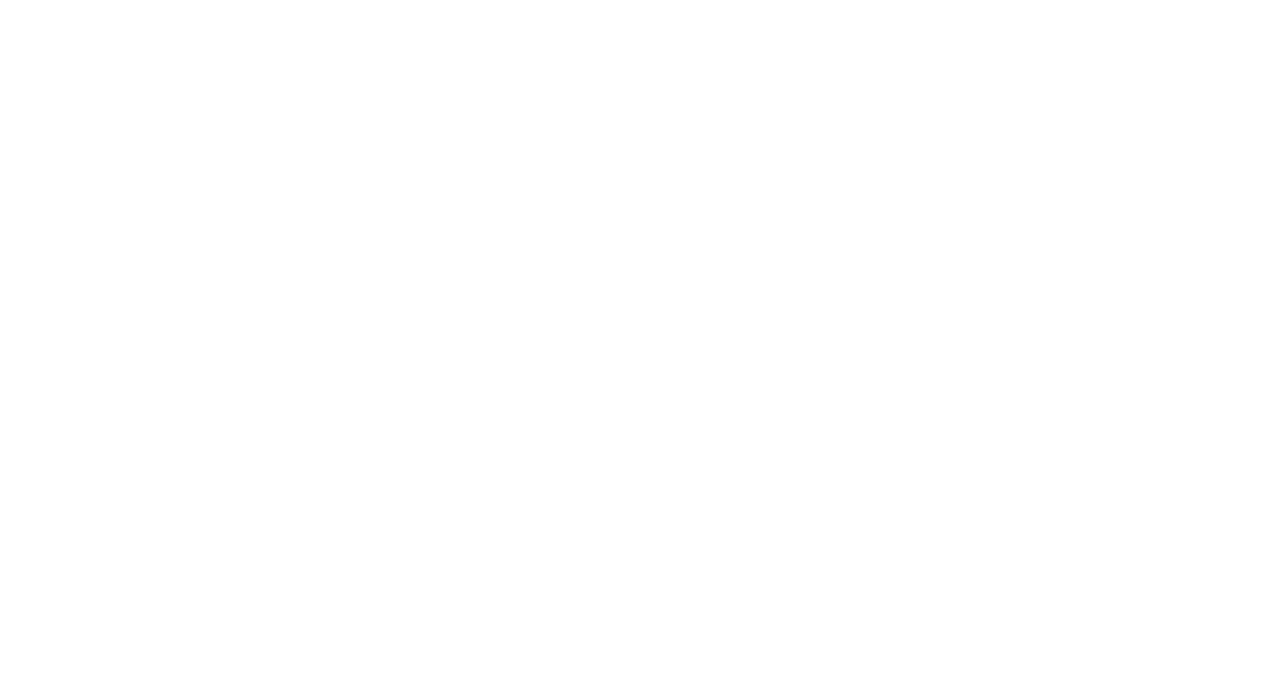
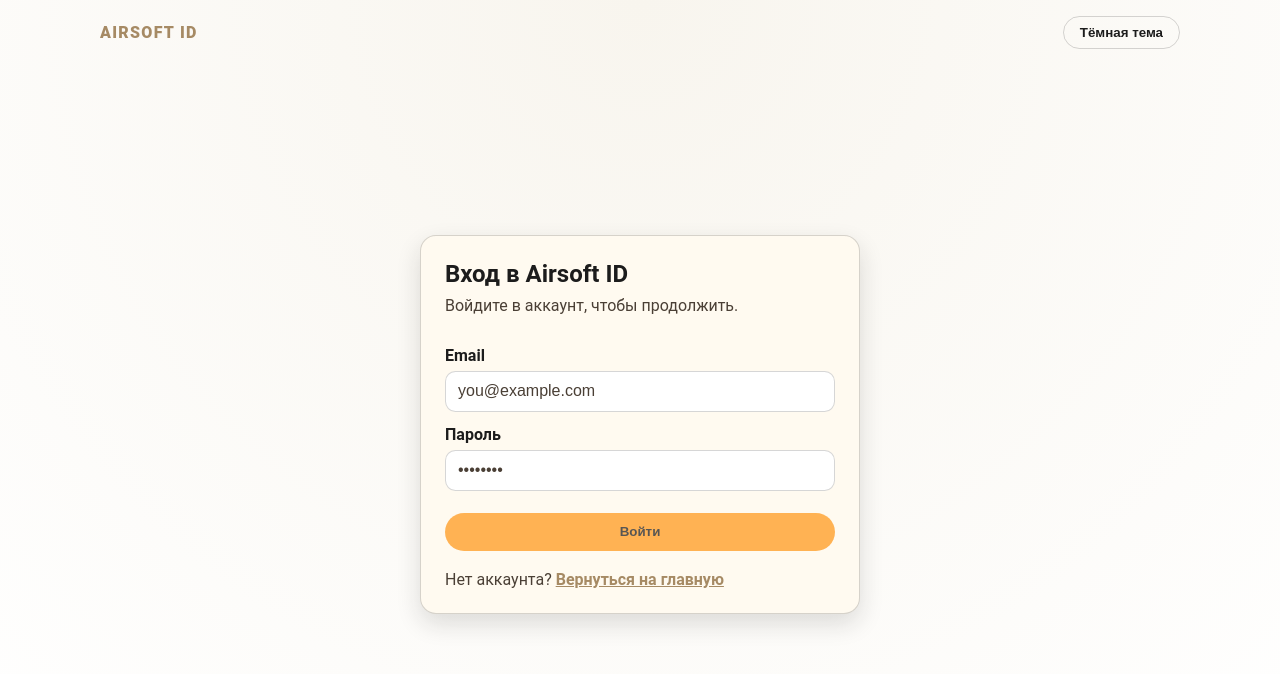
Before and after one commit to Red-Cat-Fat/Airsoft-Id, an Angular app in the folder frontend/: page /auth/login in a window 1280 px wide. Before the commit this address led to /. Shown: the top 674 px of the page. Built offline with nearby package versions, Linux system fonts and the light colour scheme.

Commit message:
feat(frontend): align login page with palette and theme toggle

```diff
--- a/frontend/src/app/app.routes.ts
+++ b/frontend/src/app/app.routes.ts
@@ -1,9 +1,32 @@
 import { Routes } from '@angular/router';
 import { HomePageComponent } from './features/home/home-page.component';
+import { authGuard, guestGuard } from './core/guards/auth.guard';
+import { LoginPageComponent } from './features/auth/pages/login/login-page.component';
+import { DashboardPageComponent } from './features/dashboard/dashboard-page.component';
+import { ProfileMePageComponent } from './features/profile/pages/me/profile-me-page.component';
 
 export const routes: Routes = [
   {
     path: '',
     component: HomePageComponent
+  },
+  {
+    path: 'auth/login',
+    component: LoginPageComponent,
+    canActivate: [guestGuard]
+  },
+  {
+    path: 'dashboard',
+    component: DashboardPageComponent,
+    canActivate: [authGuard]
+  },
+  {
+    path: 'profile/me',
+    component: ProfileMePageComponent,
+    canActivate: [authGuard]
+  },
+  {
+    path: '**',
+    redirectTo: ''
   }
 ];
--- a/frontend/src/app/core/services/auth.service.ts
+++ b/frontend/src/app/core/services/auth.service.ts
@@ -11,6 +11,7 @@
 export class AuthService {
   private readonly AUTH_TOKEN_KEY = 'auth_token';
   private readonly REFRESH_TOKEN_KEY = 'refresh_token';
+  private readonly EXPIRES_AT_KEY = 'expires_at';
   private readonly USER_KEY = 'user_info';
 
   private currentUserSubject = new BehaviorSubject<UserInfo | null>(this.getUserFromStorage());
@@ -84,6 +85,7 @@
   private handleAuthResponse(response: AuthResponse): void {
     localStorage.setItem(this.AUTH_TOKEN_KEY, response.accessToken);
     localStorage.setItem(this.REFRESH_TOKEN_KEY, response.refreshToken);
+    localStorage.setItem(this.EXPIRES_AT_KEY, new Date(response.expiresAt).toISOString());
     localStorage.setItem(this.USER_KEY, JSON.stringify(response.user));
 
     this.currentUserSubject.next(response.user);
@@ -93,6 +95,7 @@
   private clearAuthData(): void {
     localStorage.removeItem(this.AUTH_TOKEN_KEY);
     localStorage.removeItem(this.REFRESH_TOKEN_KEY);
+    localStorage.removeItem(this.EXPIRES_AT_KEY);
     localStorage.removeItem(this.USER_KEY);
 
     this.currentUserSubject.next(null);
@@ -101,15 +104,18 @@
 
   private hasValidToken(): boolean {
     const token = this.getToken();
-    if (!token) return false;
+    const expiresAtRaw = localStorage.getItem(this.EXPIRES_AT_KEY);
 
-    try {
-      const payload = JSON.parse(atob(token.split('.')[1]));
-      const expirationDate = new Date(payload.exp * 1000);
-      return expirationDate > new Date();
-    } catch {
+    if (!token || !expiresAtRaw) {
       return false;
     }
+
+    const expiresAt = new Date(expiresAtRaw);
+    if (Number.isNaN(expiresAt.getTime())) {
+      return false;
+    }
+
+    return expiresAt > new Date();
   }
 
   private getUserFromStorage(): UserInfo | null {
--- /dev/null
+++ b/frontend/src/app/features/auth/pages/login/login-page.component.html
@@ -0,0 +1,56 @@
+<main class="login-page" [class.theme-light]="theme() === 'light'" [class.theme-dark]="theme() === 'dark'">
+  <header class="login-page__header">
+    <a routerLink="/" class="brand">Airsoft ID</a>
+    <button type="button" class="theme-toggle" (click)="toggleTheme()">
+      {{ theme() === 'light' ? 'Тёмная тема' : 'Светлая тема' }}
+    </button>
+  </header>
+
+  <section class="login-card">
+    <h1>Вход в Airsoft ID</h1>
+    <p class="subtitle">Войдите в аккаунт, чтобы продолжить.</p>
+
+    <form [formGroup]="loginForm" (ngSubmit)="submit()" novalidate>
+      <label for="email">Email</label>
+      <input
+        id="email"
+        type="email"
+        formControlName="email"
+        placeholder="you@example.com"
+        autocomplete="email"
+      />
+      <p class="field-error" *ngIf="emailControl.touched && emailControl.hasError('required')">
+        Email обязателен.
+      </p>
+      <p class="field-error" *ngIf="emailControl.touched && emailControl.hasError('email')">
+        Укажите корректный email.
+      </p>
+
+      <label for="password">Пароль</label>
+      <input
+        id="password"
+        type="password"
+        formControlName="password"
+        placeholder="••••••••"
+        autocomplete="current-password"
+      />
+      <p class="field-error" *ngIf="passwordControl.touched && passwordControl.hasError('required')">
+        Пароль обязателен.
+      </p>
+      <p class="field-error" *ngIf="passwordControl.touched && passwordControl.hasError('minlength')">
+        Пароль должен содержать минимум 6 символов.
+      </p>
+
+      <p class="api-error" *ngIf="apiError()">{{ apiError() }}</p>
+
+      <button type="submit" [disabled]="isFormInvalid()">
+        {{ isSubmitting() ? 'Вход...' : 'Войти' }}
+      </button>
+    </form>
+
+    <p class="hint">
+      Нет аккаунта?
+      <a routerLink="/">Вернуться на главную</a>
+    </p>
+  </section>
+</main>
--- /dev/null
+++ b/frontend/src/app/features/auth/pages/login/login-page.component.scss
@@ -0,0 +1,168 @@
+.login-page {
+  --desert-tan: #c2b280;
+  --tactical-sand: #a68a64;
+  --graphite: #1c1c1c;
+  --amber: #ff8c00;
+  --white: #ffffff;
+  --black: #000000;
+
+  --bg: var(--white);
+  --bg-soft: #f8f5ee;
+  --surface: #fffaf0;
+  --text-main: var(--graphite);
+  --text-secondary: #4a3f35;
+  --border: rgba(28, 28, 28, 0.18);
+  --focus: var(--amber);
+  --error: #c83b3b;
+  --shadow: 0 10px 24px rgba(28, 28, 28, 0.14);
+
+  min-height: 100vh;
+  display: grid;
+  grid-template-rows: auto 1fr;
+  gap: 1rem;
+  padding: 1rem;
+  background: radial-gradient(circle at top, var(--bg-soft), var(--bg));
+  color: var(--text-main);
+}
+
+.login-page.theme-dark {
+  --bg: #121212;
+  --bg-soft: #1a1a1a;
+  --surface: #222222;
+  --text-main: #f5efe3;
+  --text-secondary: #d7c5a8;
+  --border: rgba(255, 255, 255, 0.18);
+  --focus: var(--amber);
+  --error: #ff8d8d;
+  --shadow: 0 10px 24px rgba(0, 0, 0, 0.45);
+}
+
+.login-page__header {
+  width: min(1080px, 100%);
+  margin: 0 auto;
+  display: flex;
+  align-items: center;
+  justify-content: space-between;
+}
+
+.brand {
+  text-decoration: none;
+  color: var(--tactical-sand);
+  font-weight: 800;
+  letter-spacing: 0.08em;
+  text-transform: uppercase;
+}
+
+.theme-toggle {
+  border: 1px solid var(--border);
+  background: transparent;
+  color: var(--text-main);
+  border-radius: 999px;
+  padding: 0.5rem 1rem;
+  font-weight: 600;
+  cursor: pointer;
+}
+
+.theme-toggle:hover {
+  border-color: var(--amber);
+  color: var(--amber);
+}
+
+.login-card {
+  width: min(440px, 100%);
+  margin: auto;
+  background: var(--surface);
+  border: 1px solid var(--border);
+  border-radius: 1rem;
+  box-shadow: var(--shadow);
+  padding: 1.5rem;
+}
+
+h1 {
+  margin: 0;
+}
+
+.subtitle {
+  margin: 0.5rem 0 1.5rem;
+  color: var(--text-secondary);
+}
+
+form {
+  display: grid;
+  gap: 0.4rem;
+}
+
+label {
+  margin-top: 0.4rem;
+  font-weight: 600;
+}
+
+input {
+  border-radius: 0.65rem;
+  border: 1px solid var(--border);
+  background: var(--bg);
+  color: var(--text-main);
+  padding: 0.65rem 0.75rem;
+  font-size: 1rem;
+}
+
+input::placeholder {
+  color: var(--text-secondary);
+}
+
+input:focus {
+  outline: 2px solid var(--focus);
+  border-color: var(--focus);
+}
+
+button[type='submit'] {
+  margin-top: 1rem;
+  border: none;
+  border-radius: 999px;
+  background: var(--amber);
+  color: var(--black);
+  padding: 0.7rem 1rem;
+  font-weight: 700;
+  cursor: pointer;
+}
+
+button[type='submit']:disabled {
+  opacity: 0.65;
+  cursor: not-allowed;
+}
+
+.field-error,
+.api-error {
+  margin: 0;
+  font-size: 0.85rem;
+  color: var(--error);
+}
+
+.api-error {
+  margin-top: 0.3rem;
+  font-weight: 600;
+}
+
+.hint {
+  margin: 1.2rem 0 0;
+  color: var(--text-secondary);
+}
+
+.hint a {
+  color: var(--tactical-sand);
+  font-weight: 600;
+}
+
+@media (max-width: 640px) {
+  .login-page {
+    padding: 0.75rem;
+  }
+
+  .login-page__header {
+    gap: 0.75rem;
+  }
+
+  .login-card {
+    padding: 1.25rem;
+  }
+}
--- /dev/null
+++ b/frontend/src/app/features/auth/pages/login/login-page.component.ts
@@ -0,0 +1,84 @@
+import { CommonModule } from '@angular/common';
+import { HttpErrorResponse } from '@angular/common/http';
+import { Component, computed, inject, signal } from '@angular/core';
+import { FormBuilder, ReactiveFormsModule, Validators } from '@angular/forms';
+import { Router, RouterLink } from '@angular/router';
+import { AuthService } from '../../../../core/services/auth.service';
+
+type ThemeMode = 'light' | 'dark';
+
+@Component({
+  selector: 'app-login-page',
+  standalone: true,
+  imports: [CommonModule, ReactiveFormsModule, RouterLink],
+  templateUrl: './login-page.component.html',
+  styleUrl: './login-page.component.scss'
+})
+export class LoginPageComponent {
+  private readonly fb = inject(FormBuilder);
+  private readonly authService = inject(AuthService);
+  private readonly router = inject(Router);
+
+  protected readonly isSubmitting = signal(false);
+  protected readonly apiError = signal<string | null>(null);
+  protected readonly theme = signal<ThemeMode>('light');
+
+  protected readonly loginForm = this.fb.group({
+    email: ['', [Validators.required, Validators.email]],
+    password: ['', [Validators.required, Validators.minLength(6)]]
+  });
+
+  protected readonly emailControl = this.loginForm.controls.email;
+  protected readonly passwordControl = this.loginForm.controls.password;
+
+  protected readonly isFormInvalid = computed(
+    () => this.loginForm.invalid || this.isSubmitting()
+  );
+
+  protected toggleTheme(): void {
+    this.theme.set(this.theme() === 'light' ? 'dark' : 'light');
+  }
+
+  protected submit(): void {
+    if (this.loginForm.invalid || this.isSubmitting()) {
+      this.loginForm.markAllAsTouched();
+      return;
+    }
+
+    const { email, password } = this.loginForm.getRawValue();
+    if (!email || !password) {
+      return;
+    }
+
+    this.isSubmitting.set(true);
+    this.apiError.set(null);
+
+    this.authService.login({ email, password }).subscribe({
+      next: (response) => {
+        const redirectUrl = response.user.roles.includes('Admin') ? '/dashboard' : '/profile/me';
+        this.router.navigateByUrl(redirectUrl);
+      },
+      error: (error: HttpErrorResponse) => {
+        this.apiError.set(this.getApiErrorMessage(error));
+        this.isSubmitting.set(false);
+      },
+      complete: () => this.isSubmitting.set(false)
+    });
+  }
+
+  private getApiErrorMessage(error: HttpErrorResponse): string {
+    if (error.status === 401) {
+      return 'Неверный email или пароль.';
+    }
+
+    if (error.status === 400) {
+      const serverMessage = typeof error.error === 'string'
+        ? error.error
+        : error.error?.message || error.error?.title;
+
+      return serverMessage || 'Проверьте корректность введённых данных.';
+    }
+
+    return 'Не удалось выполнить вход. Попробуйте снова позже.';
+  }
+}
--- /dev/null
+++ b/frontend/src/app/features/dashboard/dashboard-page.component.ts
@@ -0,0 +1,8 @@
+import { Component } from '@angular/core';
+
+@Component({
+  selector: 'app-dashboard-page',
+  standalone: true,
+  template: '<main style="padding: 2rem;">Dashboard page</main>'
+})
+export class DashboardPageComponent {}
--- a/frontend/src/app/features/home/home-page.component.html
+++ b/frontend/src/app/features/home/home-page.component.html
@@ -15,7 +15,7 @@
         планировать участие в играх и развивать комьюнити.
       </p>
       <div class="hero__actions">
-        <a routerLink="/login" class="btn btn--primary">Войти</a>
+        <a routerLink="/auth/login" class="btn btn--primary">Войти</a>
         <a routerLink="/register" class="btn btn--secondary">Регистрация</a>
         <a routerLink="/players" class="btn btn--ghost">Смотреть игроков</a>
       </div>
--- /dev/null
+++ b/frontend/src/app/features/profile/pages/me/profile-me-page.component.ts
@@ -0,0 +1,8 @@
+import { Component } from '@angular/core';
+
+@Component({
+  selector: 'app-profile-me-page',
+  standalone: true,
+  template: '<main style="padding: 2rem;">Профиль пользователя</main>'
+})
+export class ProfileMePageComponent {}
```
Also changed, not shown: 1 other file (tests, documents, lock files or other folders).
